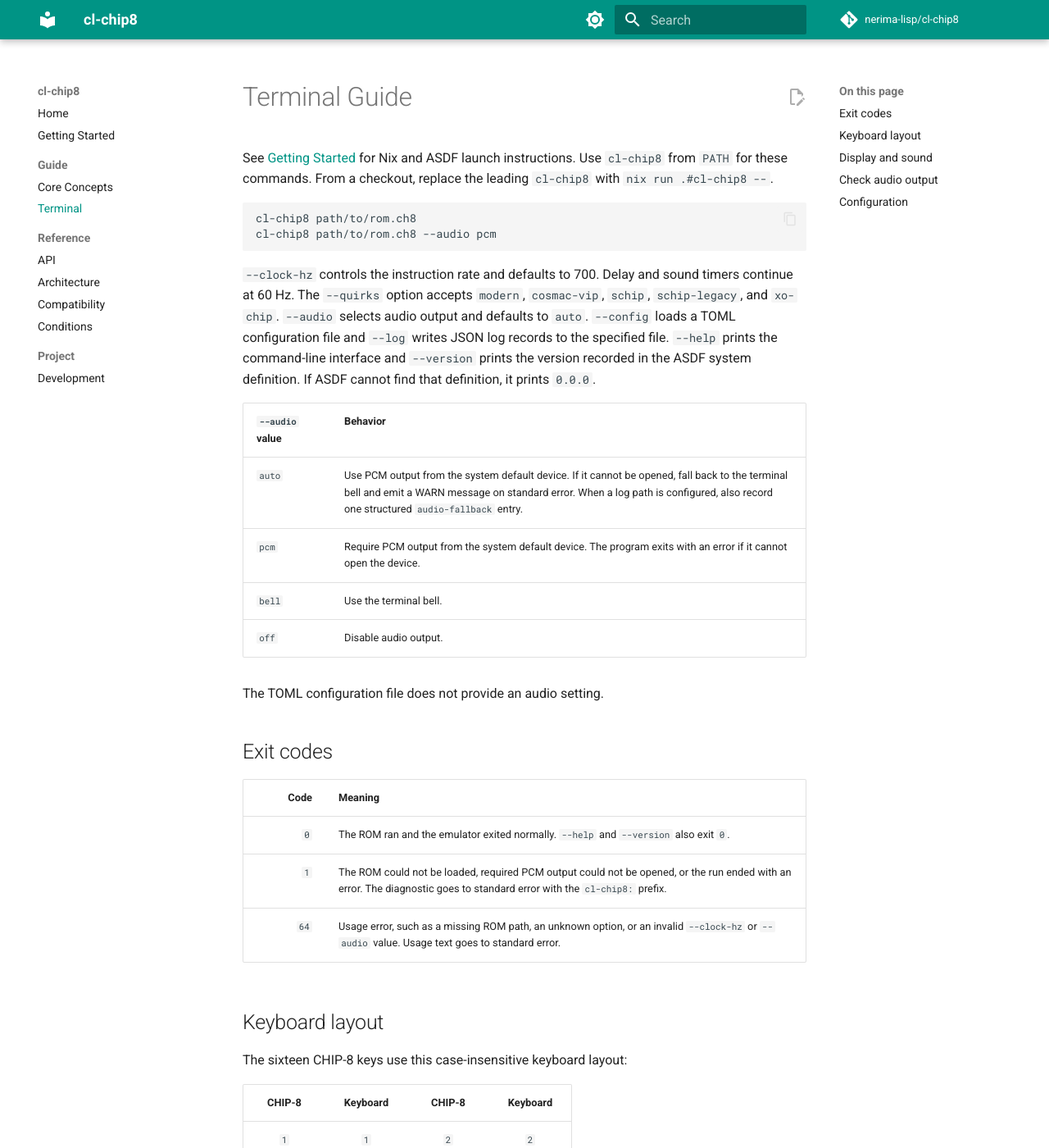
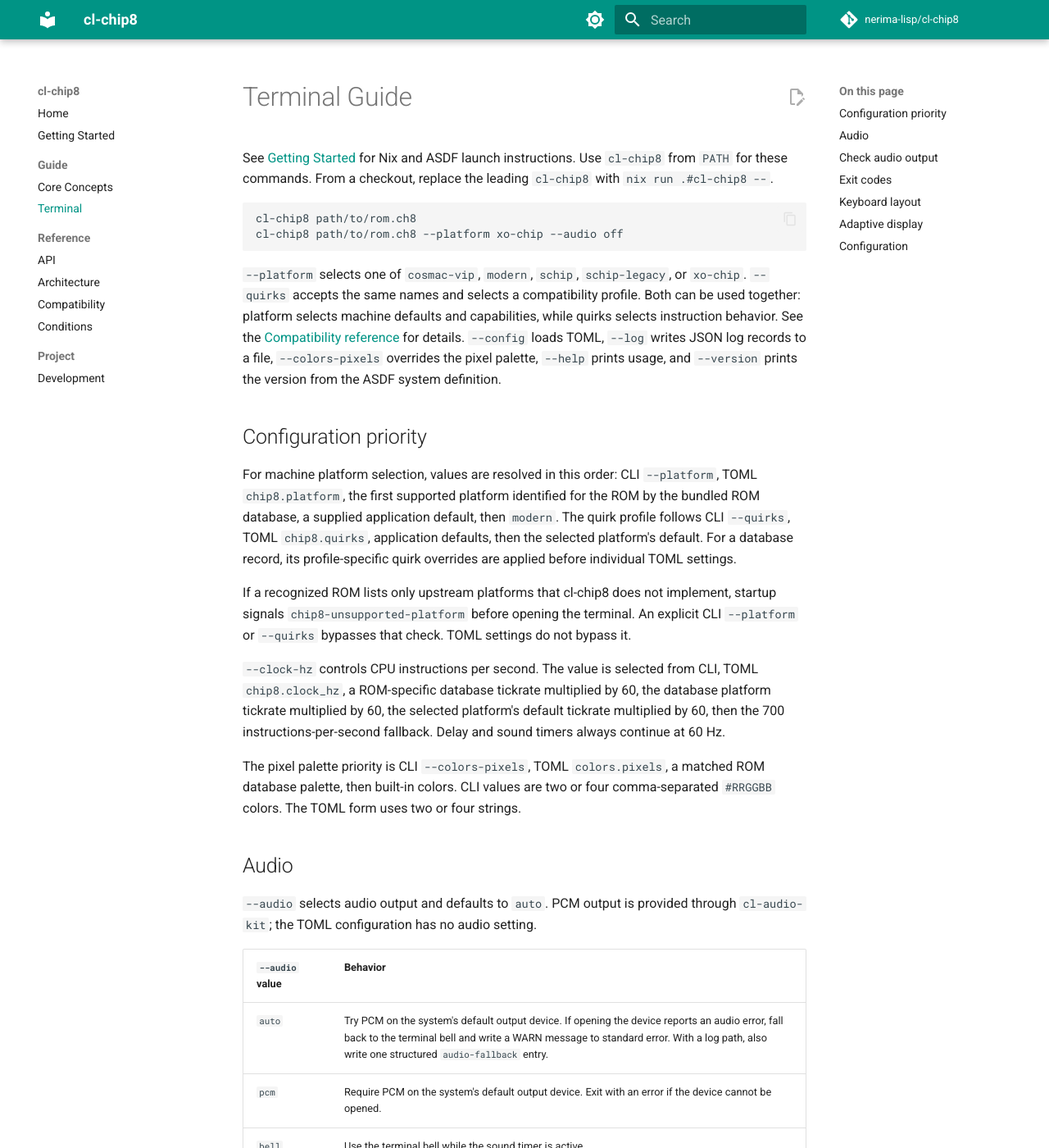
Before and after one commit to nerima-lisp/cl-chip8, an MkDocs documentation site: the page built from docs/src/guide/terminal.md, in a window 1280 px wide and 1400 px high. Shown: the whole window at 82% size. Built offline with MkDocs 1.6.1 and Material for MkDocs 9.7.7, drawn with Linux system fonts in a browser that asks for light colours; comment, search, counter and statistics services are not loaded; some of the changed text lies outside the part shown.

Commit message:
docs: update setup and terminal guides

````diff
--- a/docs/src/getting-started.md
+++ b/docs/src/getting-started.md
@@ -1,11 +1,12 @@
 # Getting Started
 
-cl-chip8 runs CHIP-8 ROMs in a terminal. It supports SBCL and is packaged as
-a Nix flake.
+cl-chip8 runs CHIP-8, SUPER-CHIP, and XO-CHIP ROMs in a terminal. It supports
+SBCL and is packaged as a Nix flake.
 
 ## Prerequisites
 
-- **SBCL.** The implementation is SBCL-only.
+- **SBCL for direct ASDF use.** The Nix package supplies the runtime on its
+  supported systems. The implementation itself is SBCL-only.
 - **Nix on a supported system.** The flake provides `x86_64-linux` and
   `aarch64-darwin` outputs. On other systems, load the system through SBCL and
   ASDF directly or use a Nix remote builder.
@@ -20,15 +21,25 @@ From a checkout:
 nix run .#cl-chip8 -- path/to/rom.ch8
 ```
 
-The command takes one required ROM path. Use `--clock-hz` for a positive
-instruction rate, `--quirks` to select `modern` or `cosmac-vip`, `--config` to
-load a TOML configuration file, and `--log` to write JSON log records to a
-file. See the [Terminal guide](guide/terminal.md) for keyboard controls,
-rendering, and exit codes.
+Select a machine with `--platform modern`, `--platform cosmac-vip`,
+`--platform schip`, `--platform schip-legacy`, or `--platform xo-chip`.
+`--quirks` accepts the same five profile names and selects instruction
+compatibility behavior. `--clock-hz` sets the positive CPU instruction rate;
+the timers remain at 60 Hz. `--config` loads a TOML configuration file,
+`--colors-pixels` overrides the display palette, `--audio` selects audio
+output, and `--log` writes JSON log records to a file. See the
+[Terminal guide](guide/terminal.md) for source priority, controls, rendering,
+audio behavior, and exit codes.
+
+For a ROM recognized by the bundled ROM database, the database supplies a
+supported platform and profile when no higher-priority platform is selected.
+If its known upstream platform is unsupported, startup reports that platform
+unless `--platform` or `--quirks` was supplied explicitly. Database settings
+also provide ROM-specific quirks, clock metadata, and colors where applicable.
 
 ## Add the flake input
 
-From a consuming flake, point at the released tag:
+From a consuming flake, point at the latest released tag:
 
 ```nix
 inputs.cl-chip8 = {
@@ -64,35 +75,44 @@ export CL_SOURCE_REGISTRY="/path/to/checkouts//:"
 ```
 
 The trailing `//` searches recursively and the trailing `:` preserves the
-inherited configuration. You can configure the same registry from Lisp:
+inherited configuration. In a fresh SBCL session, load ASDF before evaluating
+ASDF package-qualified forms. You can configure the same registry from Lisp:
 
 ```lisp
+(require :asdf)
 (asdf:initialize-source-registry
  '(:source-registry
    (:tree "/path/to/checkouts/")
    :ignore-inherited-configuration))
 ```
 
-The direct runtime dependencies are `cl-tty-kit`, `cl-dataflow-kit`, `cl-cli`,
-`cl-toml-kit`, `cl-log-kit`, `cl-observability-kit`, `cl-concurrent-kit`,
-`cl-date-kit`, and `cl-host-kit`. Make each dependency available through the
-registry before loading the system.
+The direct runtime dependencies include `cl-tty-kit`, `cl-dataflow-kit`,
+`cl-cli`, `cl-toml-kit`, `cl-log-kit`, `cl-observability-kit`,
+`cl-concurrent-kit`, `cl-date-kit`, `cl-host-kit`, `cl-crypto-kit`, and
+`cl-audio-kit`. Nix pins and supplies these dependencies. Outside Nix, make
+their source trees available through the registry before loading the system;
+the flake lists the pinned source repositories.
 
 ## Run a ROM from Lisp
 
 ```lisp
+(require :asdf)
 (asdf:load-system "cl-chip8")
-(cl-chip8:run :rom-path #p"/path/to/rom.ch8")
+(cl-chip8:run :rom-path #p"/path/to/rom.ch8" :audio-mode :off)
 ```
 
-`run` creates a fresh machine, initializes its memory, fontset, display, and
-keypad, loads the ROM at `0x200`, and enters the terminal loop. It returns a
+`run` creates a fresh machine using `:platform` (default `:modern`) and an
+optional `chip8-quirks` value, initializes its memory, font sets, display, and
+keypad, loads the ROM at `0x200`, then enters the terminal loop. Unlike the
+CLI's default `auto` audio mode, the Lisp API defaults to `:off`; select
+`:pcm`, `:bell`, or `:auto` with `:audio-mode` when needed. It returns a
 `chip8-app` after the session ends. Runtime errors captured by the application
-are available through `cl-chip8:chip8-app-error`. ROM loading errors are
-signaled before the terminal session starts.
+are available through `cl-chip8:chip8-app-error`. ROM loading and unsupported
+platform errors are signaled before the terminal session starts.
 
 ## Next steps
 
 - Learn the machine state and execution boundary in [Core Concepts](guide/core-concepts.md).
-- See keyboard, rendering, controls, and CLI behavior in the [Terminal guide](guide/terminal.md).
-- Check instruction behavior, profiles, and platform limits in [Compatibility](reference/compatibility.md).
+- See keyboard, adaptive rendering, controls, and CLI behavior in the [Terminal guide](guide/terminal.md).
+- Check the platform profiles, instruction behavior, ROM database, and limits in [Compatibility](reference/compatibility.md).
+- Review API changes and migration notes in the [changelog](https://github.com/nerima-lisp/cl-chip8/blob/main/CHANGELOG.md).
--- a/docs/src/guide/terminal.md
+++ b/docs/src/guide/terminal.md
@@ -1,32 +1,83 @@
 # Terminal Guide
 
 See [Getting Started](../getting-started.md) for Nix and ASDF launch
-instructions.
-Use `cl-chip8` from `PATH` for these commands. From a checkout, replace the
-leading `cl-chip8` with `nix run .#cl-chip8 --`.
+instructions. Use `cl-chip8` from `PATH` for these commands. From a checkout,
+replace the leading `cl-chip8` with `nix run .#cl-chip8 --`.
 
 ```sh
 cl-chip8 path/to/rom.ch8
-cl-chip8 path/to/rom.ch8 --audio pcm
+cl-chip8 path/to/rom.ch8 --platform xo-chip --audio off
 ```
 
-`--clock-hz` controls the instruction rate and defaults to 700. Delay and
-sound timers continue at 60 Hz. The `--quirks` option accepts `modern`,
-`cosmac-vip`, `schip`, `schip-legacy`, and `xo-chip`. `--audio` selects audio
-output and defaults to `auto`.
-`--config` loads a TOML configuration file and `--log` writes JSON log records
-to the specified file. `--help` prints the command-line interface and
-`--version` prints the version recorded in the ASDF system definition. If ASDF
-cannot find that definition, it prints `0.0.0`.
+`--platform` selects one of `cosmac-vip`, `modern`, `schip`, `schip-legacy`,
+or `xo-chip`. `--quirks` accepts the same names and selects a compatibility
+profile. Both can be used together: platform selects machine defaults and
+capabilities, while quirks selects instruction behavior. See the
+[Compatibility reference](../reference/compatibility.md) for details.
+`--config` loads TOML, `--log` writes JSON log records to a file,
+`--colors-pixels` overrides the pixel palette, `--help` prints usage, and
+`--version` prints the version from the ASDF system definition.
+
+## Configuration priority
+
+For machine platform selection, values are resolved in this order: CLI
+`--platform`, TOML `chip8.platform`, the first supported platform identified
+for the ROM by the bundled ROM database, a supplied application default, then
+`modern`. The quirk profile follows CLI `--quirks`, TOML `chip8.quirks`,
+application defaults, then the selected platform's default. For a database
+record, its profile-specific quirk overrides are applied before individual
+TOML settings.
+
+If a recognized ROM lists only upstream platforms that cl-chip8 does not
+implement, startup signals `chip8-unsupported-platform` before opening the
+terminal. An explicit CLI `--platform` or `--quirks` bypasses that check. TOML
+settings do not bypass it.
+
+`--clock-hz` controls CPU instructions per second. The value is selected from
+CLI, TOML `chip8.clock_hz`, a ROM-specific database tickrate multiplied by 60,
+the database platform tickrate multiplied by 60, the selected platform's
+default tickrate multiplied by 60, then the 700 instructions-per-second
+fallback. Delay and sound timers always continue at 60 Hz.
+
+The pixel palette priority is CLI `--colors-pixels`, TOML `colors.pixels`, a
+matched ROM database palette, then built-in colors. CLI values are two or four
+comma-separated `#RRGGBB` colors. The TOML form uses two or four strings.
+
+## Audio
+
+`--audio` selects audio output and defaults to `auto`. PCM output is provided
+through `cl-audio-kit`; the TOML configuration has no audio setting.
 
 | `--audio` value | Behavior |
 |---|---|
-| `auto` | Use PCM output from the system default device. If it cannot be opened, fall back to the terminal bell and emit a WARN message on standard error. When a log path is configured, also record one structured `audio-fallback` entry. |
-| `pcm` | Require PCM output from the system default device. The program exits with an error if it cannot open the device. |
-| `bell` | Use the terminal bell. |
-| `off` | Disable audio output. |
+| `auto` | Try PCM on the system's default output device. If opening the device reports an audio error, fall back to the terminal bell and write a WARN message to standard error. With a log path, also write one structured `audio-fallback` entry. |
+| `pcm` | Require PCM on the system's default output device. Exit with an error if the device cannot be opened. |
+| `bell` | Use the terminal bell while the sound timer is active. |
+| `off` | Disable sound output. The on-screen sound-timer indicator remains visible. |
 
-The TOML configuration file does not provide an audio setting.
+The Common Lisp `run` function uses the keyword `:audio-mode` and defaults to
+`:off`. Its accepted values are `:auto`, `:pcm`, `:bell`, and `:off`.
+
+## Check audio output
+
+Before testing PCM output, verify that the system's default output device can
+play audio. Select that device in the operating system's sound settings and
+follow the [cl-audio-kit manual audio check](https://nerima-lisp.github.io/cl-audio-kit/guide/manual-audio-check/)
+to play a one-second tone. Skip this step if the output device has already
+been verified.
+
+Download the [Timendus `7-beep.ch8` ROM](https://github.com/Timendus/chip8-test-suite/raw/v4.2/bin/7-beep.ch8)
+and run it with PCM enabled:
+
+```sh
+cl-chip8 path/to/7-beep.ch8 --audio pcm
+```
+
+Listen for the SOS sequence. The ROM's speaker icon and the upper-left
+reverse-video border cell indicate ROM and sound-timer activity, but neither
+confirms that sound reached the output device. If the tone test succeeds and
+the indicators appear but the SOS is silent, report it as an emulator audio
+output issue with the ROM and command used.
 
 ## Exit codes
 
@@ -61,41 +112,27 @@ Letter controls accept either case:
 | Backspace | Reset machine state and resume execution. |
 | Escape or Ctrl-C | Quit the application. |
 
-## Display and sound
+## Adaptive display
 
-The 64x32 framebuffer is rendered as a 64-column by 16-row playfield. Each
-terminal cell represents two vertical pixels with a Unicode half-block
-character. A one-cell border surrounds the playfield. While the sound timer is
-active, the upper-left border cell is shown in reverse video. The terminal bell
-sounds periodically in `bell` mode and when `auto` falls back because the PCM
-device could not be opened.
-The upper-left timer indicator remains visible in every mode, including `off`.
+The application selects a renderer from the machine resolution and terminal
+size. A one-cell border surrounds the playfield. Low-resolution mode requires
+at least 66 columns by 18 rows. XO-CHIP low-resolution output uses half-block
+cells and the configured palette; other low-resolution profiles use
+monochrome half-block characters.
 
-## Check audio output
+For a high-resolution display, the application chooses the first mode whose
+minimum size fits:
 
-Before testing PCM output from `cl-chip8`, verify that the system's default
-output device can play audio. Select that device in your operating system's
-sound settings and follow the [cl-audio-kit manual audio
-check](https://nerima-lisp.github.io/cl-audio-kit/guide/manual-audio-check/) to
-play a one-second tone. Skip this step if you have already verified the device.
+| Renderer | Minimum terminal size | Pixel representation | Colors |
+|---|---:|---|---|
+| Half-block | 130 columns × 34 rows | One column and two rows per cell | All four palette colors |
+| Quarter-block | 66 columns × 34 rows | Two columns and two rows per cell | On and off only |
+| Braille | 66 columns × 18 rows | Two columns and four rows per cell | On and off only |
 
-Download the [Timendus `7-beep.ch8` ROM](https://github.com/Timendus/chip8-test-suite/raw/v4.2/bin/7-beep.ch8)
-and run it with PCM enabled:
-
-```sh
-cl-chip8 path/to/7-beep.ch8 --audio pcm
-```
-
-Listen for the SOS beep sequence. The ROM flashes a speaker icon, and the
-upper-left reverse-video border cell indicates that the sound timer is active.
-Neither confirms that audio reached the output device. If the SOS is silent,
-repeat the one-second tone check above. If that tone is silent too, select or
-check the system's default output device, then repeat the tone check and rerun
-the ROM. If the ROM's speaker icon or border indicator does not appear, verify
-that the command above names the downloaded `7-beep.ch8` and that the emulator
-display has started, then rerun the test. If the tone is audible and both
-indicators appear but the SOS remains silent, treat it as an emulator
-audio-output issue and include the ROM and command when reporting it.
+Below the minimum for the current resolution, the application displays a
+terminal-size message and pauses instruction stepping. Execution resumes when
+the terminal is resized to a supported size. The upper-left border cell
+indicates an active sound timer in every audio mode.
 
 ## Configuration
 
@@ -116,8 +153,11 @@ For example, `config.toml` can contain:
 
 ```toml
 [chip8]
-quirks = "cosmac-vip"
-clock_hz = 500
+platform = "xo-chip"
+quirks = "xo-chip"
+clock_hz = 6000
+lores_sprite = "16x16"
+collision = "flag"
 
 [logging]
 path = "/tmp/cl-chip8.log"
@@ -126,18 +166,13 @@ path = "/tmp/cl-chip8.log"
 pixels = ["#000000", "#00FF00", "#FFFF00", "#FFFFFF"]
 ```
 
-The `chip8` table supports `quirks`,
-`clock_hz`, `display_wait`, `clipping`, `shift_source`, `bnnn_register`,
-`fx0a_completion`, `memory_i`, and `vf_reset`. The `logging` table supports
-`path`. The `colors` table supports `pixels`, with two or four `#RRGGBB`
-strings. Palette indices follow framebuffer values 0 through 3. With two
-colors, the second color fills indices 1 through 3. The renderer maps each
-color to a terminal 256-color entry. High-resolution half-block rendering uses
-all four colors when the terminal has at least 130 columns and 34 rows.
-Otherwise, high-resolution output uses quarter-block mode at 66 columns by 34
-rows or larger, or braille mode at 66 columns by 18 rows or larger. These modes
-use only indices 0 and 1. Low-resolution rendering does not use this palette.
-
-The palette order is command line, TOML, ROM database, then built-in defaults.
-The ROM database supplies a matched ROM's colors when neither the command line
-nor TOML specifies them.
+The `[chip8]` table supports `platform`, `quirks`, `clock_hz`, `display_wait`,
+`clipping`, `shift_source`, `bnnn_register`, `fx0a_completion`, `memory_i`,
+`vf_reset`, `lores_sprite`, `collision`, `lores_scroll`, and
+`mode_switch_clear`. `display_wait` accepts a boolean or `"lores-only"`;
+`mode_switch_clear` accepts a boolean. `[logging]` supports `path`.
+`[colors]` supports `pixels` as two or four `#RRGGBB` strings. Palette indices
+follow framebuffer values 0 through 3. With two colors, the second color
+fills indices 1 through 3. The renderer maps each color to a terminal
+256-color entry. Only half-block mode uses all four colors; quarter-block and
+braille use the on/off colors.
--- a/docs/src/project/development.md
+++ b/docs/src/project/development.md
@@ -6,49 +6,70 @@ and CI. The implementation targets SBCL on `x86_64-linux` and
 
 ## Layout
 
-- `src/` contains machine state, CPU execution, state transitions, terminal I/O, and rendering.
-- `t/` contains the test system.
+- `src/` contains machine state, platform profiles, CPU execution, ROM metadata, state transitions, terminal I/O, audio, and rendering.
+- `t/` contains the test system, including Timendus checks and chip8Archive corpus compatibility checks.
 - `run-tests.lisp` is the direct test entry point.
 - `tools/coverage.lisp` runs coverage.
+- `tools/generate-rom-database.lisp` regenerates the checked-in ROM database data.
 - `bench/` contains the rendering benchmark.
 - `docs/` contains the MkDocs site.
 
 ## Tests and checks
 
-Run the direct suite with an explicit time limit:
+Enter the development shell to load the project dependencies and tools:
 
 ```sh
-timeout 900 sbcl --script run-tests.lisp
+nix develop
 ```
 
-The Timendus ROM directory is supplied through `CHIP8_TIMENDUS_DIR`. When
-dependencies are outside the Nix shell, set `CL_SOURCE_REGISTRY` to the parent
-tree containing the checkout and its sibling systems:
+The direct test runner is:
 
 ```sh
-CHIP8_TIMENDUS_DIR=/path/to/timendus timeout 900 sbcl --script run-tests.lisp
+sbcl --script run-tests.lisp
 ```
 
-Run coverage with a time limit:
+The Timendus conformance specs require `CHIP8_TIMENDUS_DIR` to point at the
+suite's `bin` directory. The Nix flake pins the
+[Timendus v4.2 suite](https://github.com/Timendus/chip8-test-suite/tree/v4.2).
+For a direct run, set the suite and optional chip8Archive paths:
 
 ```sh
-timeout 1800 sbcl --script tools/coverage.lisp
+CHIP8_TIMENDUS_DIR=/path/to/timendus/bin \
+CL_CHIP8_ROM_CORPUS=/path/to/chip8Archive \
+sbcl --script run-tests.lisp
 ```
 
-Coverage currently reports 78.02% expression coverage and 65.00% branch
-coverage, with stable integer floors of 78% and 65%. The current run reports
-439 tracked executable gaps across 28 measured source reports. The runtime
-terminal loop is outside the automated test scope; key handling is verified by
-in-process tests. The detailed per-form gap classification and the opcode
-macro-expansion evidence are maintained in `tools/coverage.lisp`; the coverage
-log prints every tracked gap.
-The aggregate floors are the CI gate.
+`CHIP8_TIMENDUS_SKIP=1` explicitly skips the conformance specs for local runs
+that are not checking conformance. The chip8Archive compatibility spec is
+optional for a direct run. When enabled, it runs each discovered `.ch8` ROM
+for 600 frames and reports compatibility faults. The test suite also runs
+synthetic corpus discovery and fault-classification checks without an external
+corpus.
 
-Run the flake checks and documentation build with:
+The Nix flake check supplies both ROM collections, runs the test suite,
+regenerates the database from its pinned source, and compares the result with
+`src/rom-database-data.lisp`. It also runs the source parser check and package
+build:
 
 ```sh
-timeout 1800 nix flake check
-timeout 900 nix build .#docs
+nix flake check
+```
+
+Run coverage with:
+
+```sh
+sbcl --script tools/coverage.lisp
+```
+
+The coverage gate uses expression and branch floors defined by the coverage
+script. The runtime terminal loop is outside the automated test scope; key
+handling is verified by in-process tests. The script's report describes the
+measured forms and tracked gaps.
+
+Build the documentation with:
+
+```sh
+nix build .#docs
 ```
 
 The documentation build uses MkDocs strict mode, so broken links and missing
@@ -56,11 +77,12 @@ navigation entries fail the build.
 
 ## Benchmark
 
-The renderer benchmark compares serial and concurrent output as well as timing:
+The renderer benchmark compares serial and concurrent output and records
+host-specific timings:
 
 ```sh
-timeout 900 sbcl --script bench/render.lisp
+sbcl --script bench/render.lisp
 ```
 
-Treat timings as host-specific measurements. A useful change must preserve the
-renderer output comparison as well as the measured performance.
+This guide documents the command, not benchmark results. Keep measurements
+with the host and revision used to produce them before making comparisons.
````
Also changed, not shown: docs/src/guide/core-concepts.md (+58 -39 lines), README.md.
